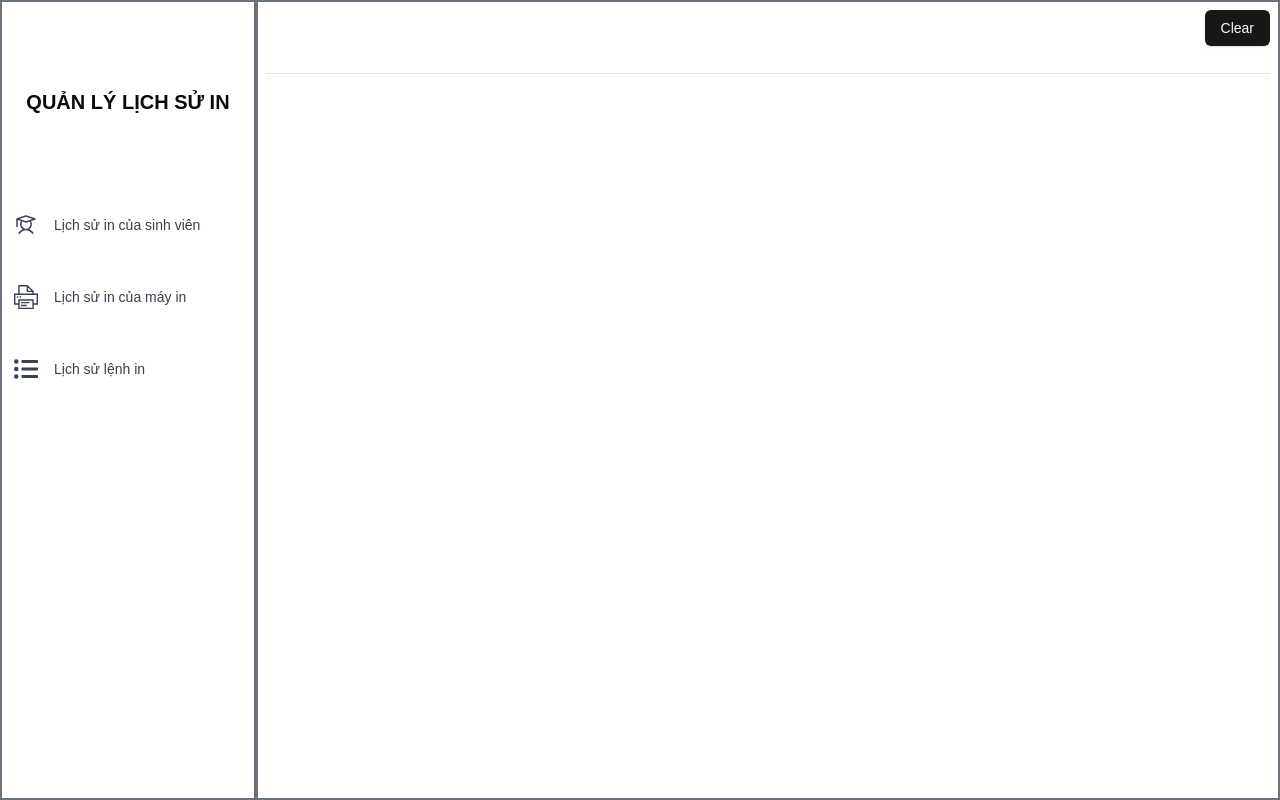
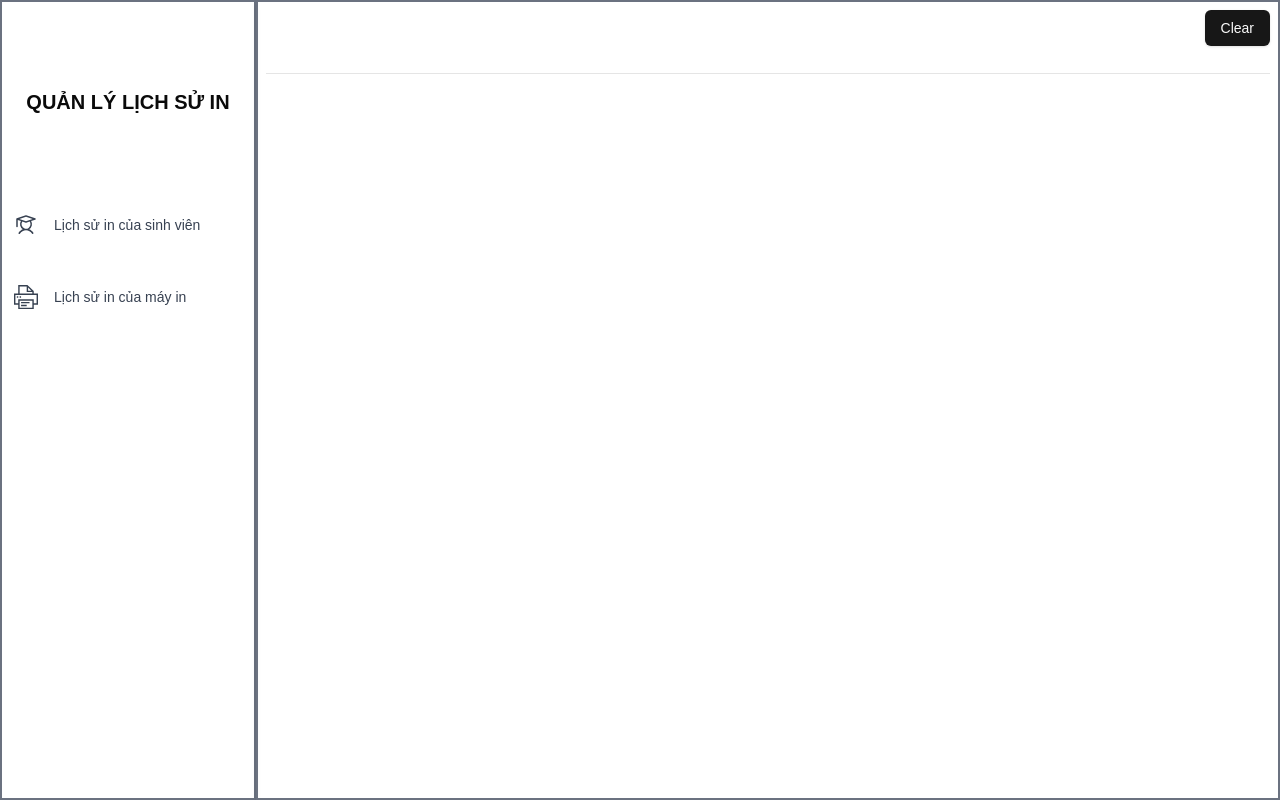
Before and after one commit to NguyenVu04/SE_Project, a Next.js app in the folder frontend/: page /history in a window 1280 px wide. Built offline with nearby package versions, Linux system fonts and the light colour scheme.

Commit message:
Update page.tsx

```diff
--- a/frontend/app/history/page.tsx
+++ b/frontend/app/history/page.tsx
@@ -4,7 +4,7 @@ import StudentPopUp from "./popupstudent";
 import PrinterPopUp from "./popupprinter";
 import { PiStudent } from "react-icons/pi";
 import { TfiPrinter } from "react-icons/tfi";
-import { FaListUl } from "react-icons/fa";
+// import { FaListUl } from "react-icons/fa";
 import { useEffect, useState } from "react";
 import getStudentHistory from "@/lib/get-student-history";
 import getPrinterHistory from "@/lib/get-printer-history";
@@ -69,156 +69,6 @@ export default function Home() {
                 alert("Error fetching printer history: " + printerId);
             });
     }, [printerId, printerHistoryFrom, printerHistoryTo]);
-    // const studentHistory = [
-    //     {
-    //         "id": "1",
-    //         "studentId": "2213994",
-    //         "printerId": "P001",
-    //         "documentId": "D001",
-    //         "paperSize": "A4",
-    //         "pageNumbers": [1, 2, 3],
-    //         "numberOfCopies": 2,
-    //         "singleSided": true,
-    //         "timeOrdered": "2024-11-30T08:30:00.000Z",
-    //         "timeReceived": "2024-11-30T08:31:00.000Z",
-    //         "timePrinted": "2024-11-30T08:35:00.000Z",
-    //         "successful": true
-    //     },
-    //     {
-    //         "id": "2",
-    //         "studentId": "2213994",
-    //         "printerId": "P002",
-    //         "documentId": "D002",
-    //         "paperSize": "A3",
-    //         "pageNumbers": [1, 2],
-    //         "numberOfCopies": 1,
-    //         "singleSided": false,
-    //         "timeOrdered": "2024-11-30T09:00:00.000Z",
-    //         "timeReceived": "2024-11-30T09:02:00.000Z",
-    //         "timePrinted": "2024-11-30T09:10:00.000Z",
-    //         "successful": false
-    //     },
-    //     {
-    //         "id": "3",
-    //         "studentId": "S12347",
-    //         "printerId": "P003",
-    //         "documentId": "D003",
-    //         "paperSize": "Letter",
-    //         "pageNumbers": [1],
-    //         "numberOfCopies": 3,
-    //         "singleSided": true,
-    //         "timeOrdered": "2024-11-30T10:00:00.000Z",
-    //         "timeReceived": "2024-11-30T10:01:00.000Z",
-    //         "timePrinted": "2024-11-30T10:05:00.000Z",
-    //         "successful": true
-    //     },
-    //     {
-    //         "id": "4",
-    //         "studentId": "S12348",
-    //         "printerId": "P001",
-    //         "documentId": "D004",
-    //         "paperSize": "Legal",
-    //         "pageNumbers": [1, 2, 3, 4],
-    //         "numberOfCopies": 1,
-    //         "singleSided": false,
-    //         "timeOrdered": "2024-11-30T11:00:00.000Z",
-    //         "timeReceived": "2024-11-30T11:02:00.000Z",
-    //         "timePrinted": "2024-11-30T11:15:00.000Z",
-    //         "successful": true
-    //     },
-    //     {
-    //         "id": "5",
-    //         "studentId": "S12349",
-    //         "printerId": "P004",
-    //         "documentId": "D005",
-    //         "paperSize": "A4",
-    //         "pageNumbers": [1, 2, 3, 4, 5],
-    //         "numberOfCopies": 2,
-    //         "singleSided": true,
-    //         "timeOrdered": "2024-11-30T12:00:00.000Z",
-    //         "timeReceived": "2024-11-30T12:01:00.000Z",
-    //         "timePrinted": "2024-11-30T12:10:00.000Z",
-    //         "successful": false
-    //     }
-    // ];
-    // const printerHistory = [
-    //     {
-    //         "id": "P1001-01",
-    //         "studentId": "S2001",
-    //         "printerId": "P1001",
-    //         "documentId": "D1001",
-    //         "paperSize": "A4",
-    //         "pageNumbers": [1, 2, 3],
-    //         "numberOfCopies": 2,
-    //         "singleSided": true,
-    //         "timeOrdered": "2024-11-30T08:00:00.000Z",
-    //         "timeReceived": "2024-11-30T08:01:00.000Z",
-    //         "timePrinted": "2024-11-30T08:05:00.000Z",
-    //         "successful": true
-    //     },
-    //     {
-    //         "id": "P1001-02",
-    //         "studentId": "S2002",
-    //         "printerId": "P1001",
-    //         "documentId": "D1002",
-    //         "paperSize": "A3",
-    //         "pageNumbers": [1, 2],
-    //         "numberOfCopies": 1,
-    //         "singleSided": false,
-    //         "timeOrdered": "2024-11-30T09:00:00.000Z",
-    //         "timeReceived": "2024-11-30T09:01:00.000Z",
-    //         "timePrinted": "2024-11-30T09:10:00.000Z",
-    //         "successful": false
-    //     },
-    //     {
-    //         "id": "P1001-03",
-    //         "studentId": "S2003",
-    //         "printerId": "P1001",
-    //         "documentId": "D1003",
-    //         "paperSize": "Letter",
-    //         "pageNumbers": [1],
-    //         "numberOfCopies": 3,
-    //         "singleSided": true,
-    //         "timeOrdered": "2024-11-30T10:00:00.000Z",
-    //         "timeReceived": "2024-11-30T10:01:00.000Z",
-    //         "timePrinted": "2024-11-30T10:05:00.000Z",
-    //         "successful": true
-    //     },
-    //     {
-    //         "id": "P1001-04",
-    //         "studentId": "S2004",
-    //         "printerId": "P1001",
-    //         "documentId": "D1004",
-    //         "paperSize": "Legal",
-    //         "pageNumbers": [1, 2, 3, 4],
-    //         "numberOfCopies": 1,
-    //         "singleSided": false,
-    //         "timeOrdered": "2024-11-30T11:00:00.000Z",
-    //         "timeReceived": "2024-11-30T11:02:00.000Z",
-    //         "timePrinted": "2024-11-30T11:15:00.000Z",
-    //         "successful": true
-    //     },
-    //     {
-    //         "id": "P1001-05",
-    //         "studentId": "S2005",
-    //         "printerId": "P1001",
-    //         "documentId": "D1005",
-    //         "paperSize": "A4",
-    //         "pageNumbers": [1, 2, 3, 4, 5],
-    //         "numberOfCopies": 2,
-    //         "singleSided": true,
-    //         "timeOrdered": "2024-11-30T12:00:00.000Z",
-    //         "timeReceived": "2024-11-30T12:01:00.000Z",
-    //         "timePrinted": "2024-11-30T12:10:00.000Z",
-    //         "successful": false
-    //     }
-    // ];
-    // const filteredHistoryStudent = studentHistory.filter(
-    //     (history) => history.studentId === studentId
-    // );
-    // const filteredHistoryPrinter = printerHistory.filter(
-    //     (history) => history.printerId === printerId
-    // );
 
     return (
         <div className="grid grid-cols-[16rem_auto] h-screen">
@@ -247,12 +97,12 @@ export default function Home() {
                     </div>
 
                     {/* Printer List */}
-                    <div
+                    {/* <div
                         className="flex items-center gap-4 cursor-pointer p-3 rounded-md  text-gray-700
                     hover:bg-gray-700 hover:text-white transition-colors duration-200">
                         <FaListUl size={24} />
                         <p className="text-sm font-medium ">Lịch sử lệnh in</p>
-                    </div>
+                    </div> */}
                 </div>
             </div>
             {/* Main content */}
```
